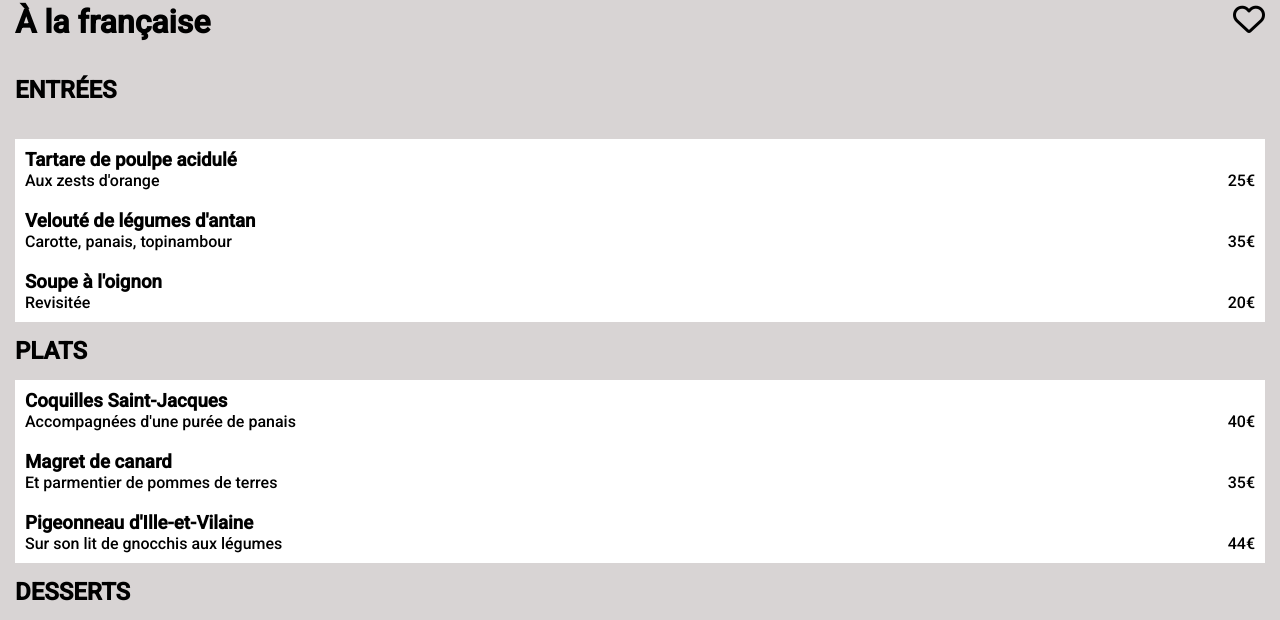
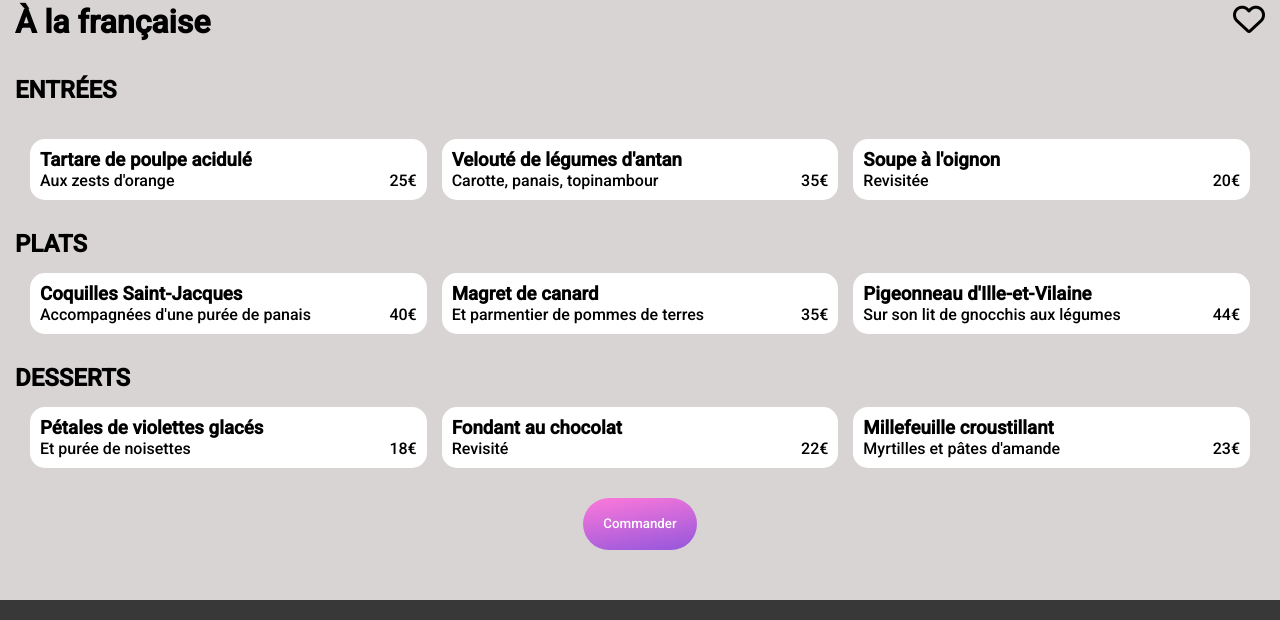
Before and after one commit to PuteauxTheo/P3_Puteaux_Theo, a website: page menu_La_Francaise.html in a window 1280 px wide. Shown: the part 927-1547 px from the top of the page. Drawn offline with Linux system fonts and the light colour scheme; a web font is replaced by a local one.

Commit message:
compilation du fichier css

```diff
--- a/public/css/style.css
+++ b/public/css/style.css
@@ -41,7 +41,11 @@ a {
   font-size: xx-large;
 }
 
-.container__info__restaurant__button {
+.fa-arrow-left {
+  font-size: x-large;
+}
+
+.container__info__restaurant__button, .button__order {
   background-color: #FF79DA;
   background: linear-gradient(350deg, #9356DC 0%, #FF79DA 100%);
   color: #fff;
@@ -50,10 +54,11 @@ a {
   padding: 5px 20px;
 }
 
-.button__order {
+.btn {
   display: flex;
-  justify-content: center;
-  padding: 25px 0px;
+  flex-direction: column;
+  align-items: center;
+  padding-bottom: 50px;
 }
 
 @media screen and (min-width: 768px) {
@@ -79,6 +84,16 @@ a {
     z-index: 1;
     position: relative;
   }
+}
+
+.header-icon {
+  position: absolute;
+  display: flex;
+  align-items: center;
+  top: 50%;
+  left: 0;
+  bottom: 50%;
+  margin-left: 30px;
 }
 
 .top__place {
@@ -263,6 +278,7 @@ a {
   opacity: 0;
 }
 
+/*----------------------CSS POUR MENU -------------------*/
 .menu {
   background-color: #d8d4d4;
 }
@@ -284,7 +300,19 @@ a {
   display: grid;
   grid-template-columns: repeat(1, 1fr);
   margin: 15px;
+}
+.element__menu_container {
+  display: grid;
+  grid-template-columns: repeat(1, 1fr);
   row-gap: 15px;
+}
+@media screen and (min-width: 992px) {
+  .element__menu_container {
+    display: grid;
+    grid-template-columns: repeat(3, 1fr);
+    margin: 15px;
+    column-gap: 15px;
+  }
 }
 .element__menu__def {
   display: flex;
@@ -292,6 +320,7 @@ a {
   justify-content: space-between;
   background-color: #fff;
   padding: 10px;
+  border-radius: 15px;
 }
 .element__menu__def-price {
   display: flex;
```
Also changed, not shown: 1 other file.
